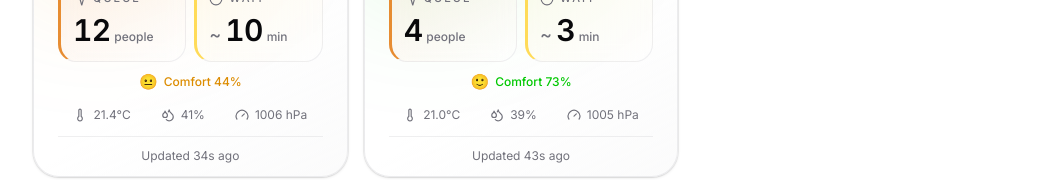
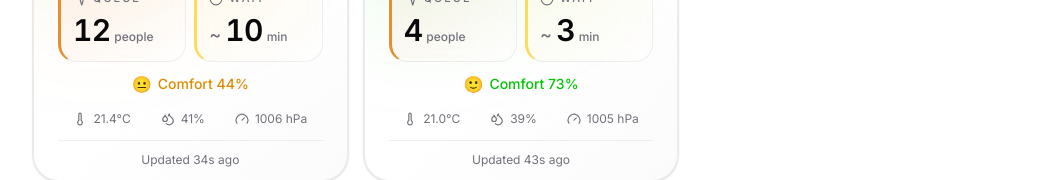
Before and after one commit to Foahh/elec3442-smart-queue, a Next.js app in the folder web/: page /test in a window 1280 px wide. Shown: the part 219-399 px from the top of the page, without its empty margins (119-1159 px from the left). Built offline with nearby package versions, Linux system fonts and the light colour scheme.

Commit message:
refactor(web): update SiteCard component for improved comfort score display and styling

```diff
--- a/web/components/site-card.tsx
+++ b/web/components/site-card.tsx
@@ -221,12 +221,9 @@ export function SiteCard({ site }: SiteCardProps) {
 
         {site.comfort_score != null && comfortLabel && comfortTone && (
           <div className="flex w-full justify-center">
-            <div
-              className="flex min-w-0 w-[calc((100%-0.5rem)/2)] items-center justify-center gap-1.5 rounded-full bg-transparent px-2.5 py-1 text-xs font-medium transition-colors hover:bg-muted/50"
-              style={{ color: comfortTone }}
-            >
+            <div className="inline-flex w-fit max-w-full shrink-0 items-center justify-center gap-1.5 whitespace-nowrap rounded-full bg-transparent px-3 py-1 text-sm font-medium transition-colors hover:bg-muted/50">
               {comfortEmoji ? (
-                <span className="text-[15px] leading-none" aria-hidden>
+                <span className="text-base leading-none" aria-hidden>
                   {comfortEmoji}
                 </span>
               ) : (
@@ -235,7 +232,7 @@ export function SiteCard({ site }: SiteCardProps) {
                   style={{ backgroundColor: comfortTone }}
                 />
               )}
-              {`Comfort ${Math.round(site.comfort_score)}%`}
+              <span style={{ color: comfortTone }}>{`Comfort ${Math.round(site.comfort_score)}%`}</span>
             </div>
           </div>
         )}
```
